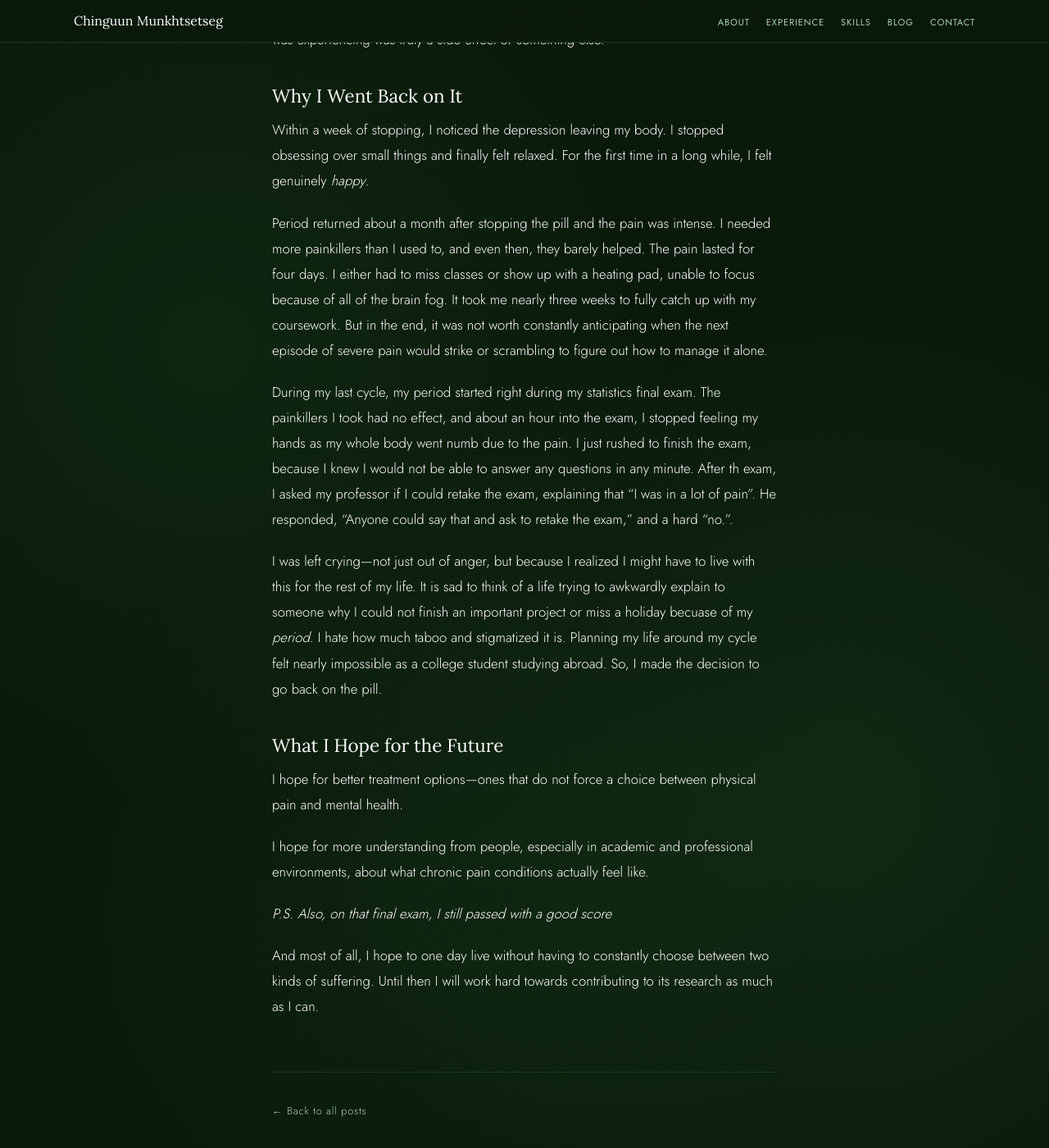
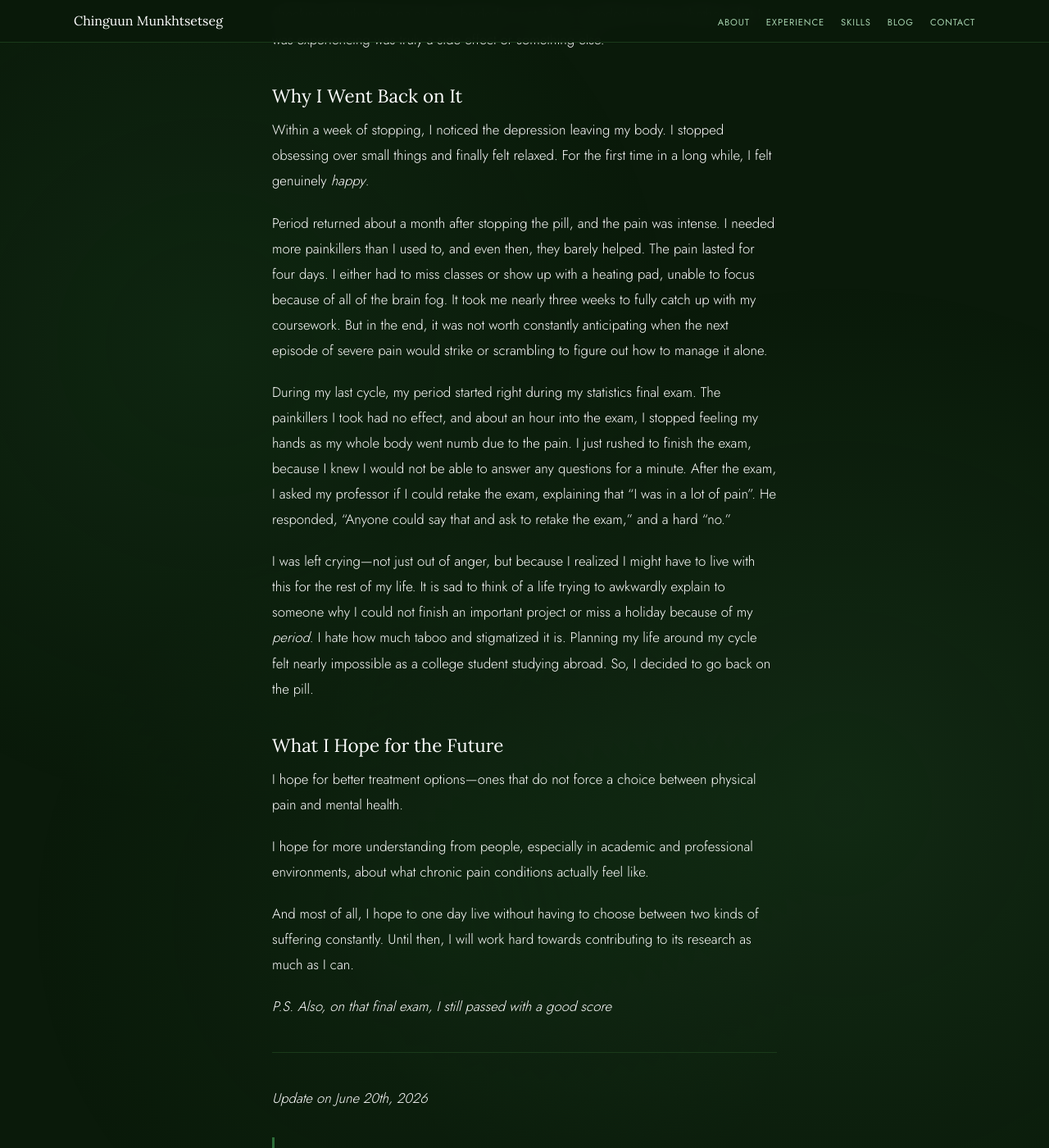
Before and after one commit to chinguunxo/chinguunxo.github.io, a Jekyll site: the page built from _posts/2026-05-25-Visanne-experience.md, in a window 1280 px wide and 1400 px high, scrolled down 1383 px. Shown: the whole window at 82% size. Built offline with Jekyll 4.4.1, drawn with Linux system fonts in a browser that asks for light colours; some of the changed text lies outside the part shown.

Commit message:
Revise Visanne experience post for clarity and corrections
Updated text for clarity and corrected typos throughout the document.

```diff
--- a/_posts/2026-05-25-Visanne-experience.md
+++ b/_posts/2026-05-25-Visanne-experience.md
@@ -24,11 +24,11 @@ After discussing it with a doctor, I decided to stop taking Visanne. We decided
 
 Within a week of stopping, I noticed the depression leaving my body. I stopped obsessing over small things and finally felt relaxed. For the first time in a long while, I felt genuinely *happy*.
 
-Period returned about a month after stopping the pill and the pain was intense. I needed more painkillers than I used to, and even then, they barely helped. The pain lasted for four days. I either had to miss classes or show up with a heating pad, unable to focus because of all of the brain fog. It took me nearly three weeks to fully catch up with my coursework. But in the end, it was not worth constantly anticipating when the next episode of severe pain would strike or scrambling to figure out how to manage it alone.
+Period returned about a month after stopping the pill, and the pain was intense. I needed more painkillers than I used to, and even then, they barely helped. The pain lasted for four days. I either had to miss classes or show up with a heating pad, unable to focus because of all of the brain fog. It took me nearly three weeks to fully catch up with my coursework. But in the end, it was not worth constantly anticipating when the next episode of severe pain would strike or scrambling to figure out how to manage it alone.
 
-During my last cycle, my period started right during my statistics final exam. The painkillers I took had no effect, and about an hour into the exam, I stopped feeling my hands as my whole body went numb due to the pain. I just rushed to finish the exam, because I knew I would not be able to answer any questions in any minute. After th exam, I asked my professor if I could retake the exam, explaining that "I was in a lot of pain". He responded, “Anyone could say that and ask to retake the exam,” and a hard "no.".
+During my last cycle, my period started right during my statistics final exam. The painkillers I took had no effect, and about an hour into the exam, I stopped feeling my hands as my whole body went numb due to the pain. I just rushed to finish the exam, because I knew I would not be able to answer any questions for a minute. After the exam, I asked my professor if I could retake the exam, explaining that "I was in a lot of pain". He responded, “Anyone could say that and ask to retake the exam,” and a hard "no."
 
-I was left crying—not just out of anger, but because I realized I might have to live with this for the rest of my life. It is sad to think of a life trying to awkwardly explain to someone why I could not finish an important project or miss a holiday becuase of my *period*. I hate how much taboo and stigmatized it is. Planning my life around my cycle felt nearly impossible as a college student studying abroad. So, I made the decision to go back on the pill.
+I was left crying—not just out of anger, but because I realized I might have to live with this for the rest of my life. It is sad to think of a life trying to awkwardly explain to someone why I could not finish an important project or miss a holiday because of my *period*. I hate how much taboo and stigmatized it is. Planning my life around my cycle felt nearly impossible as a college student studying abroad. So, I decided to go back on the pill.
 
 ## What I Hope for the Future
 
@@ -36,6 +36,12 @@ I hope for better treatment options—ones that do not force a choice between ph
 
 I hope for more understanding from people, especially in academic and professional environments, about what chronic pain conditions actually feel like.
 
+And most of all, I hope to one day live without having to choose between two kinds of suffering constantly. Until then, I will work hard towards contributing to its research as much as I can.
+
 *P.S. Also, on that final exam, I still passed with a good score*
 
-And most of all, I hope to one day live without having to constantly choose between two kinds of suffering. Until then I will work hard towards contributing to its research as much as I can.
+---
+
+*Update on June 20th, 2026*
+
+> Hi, after three weeks of retaking Visanne, the mental side effects came back. This time it was incredibly harder to focus on anything, and I had constant tiredness and dizziness, no matter how well I rested. Two options: stay on Visanne to stop adeno growth and take antidepressants and xanax or stop taking any medication. Again, every choice I make on this journey is incredibly difficult and scary for me. As a young person with a brain that is still developing, I choose to keep my mind safe. I am scared of hurting, but I am more scared of losing my sanity, personality, and drive in life.
```
